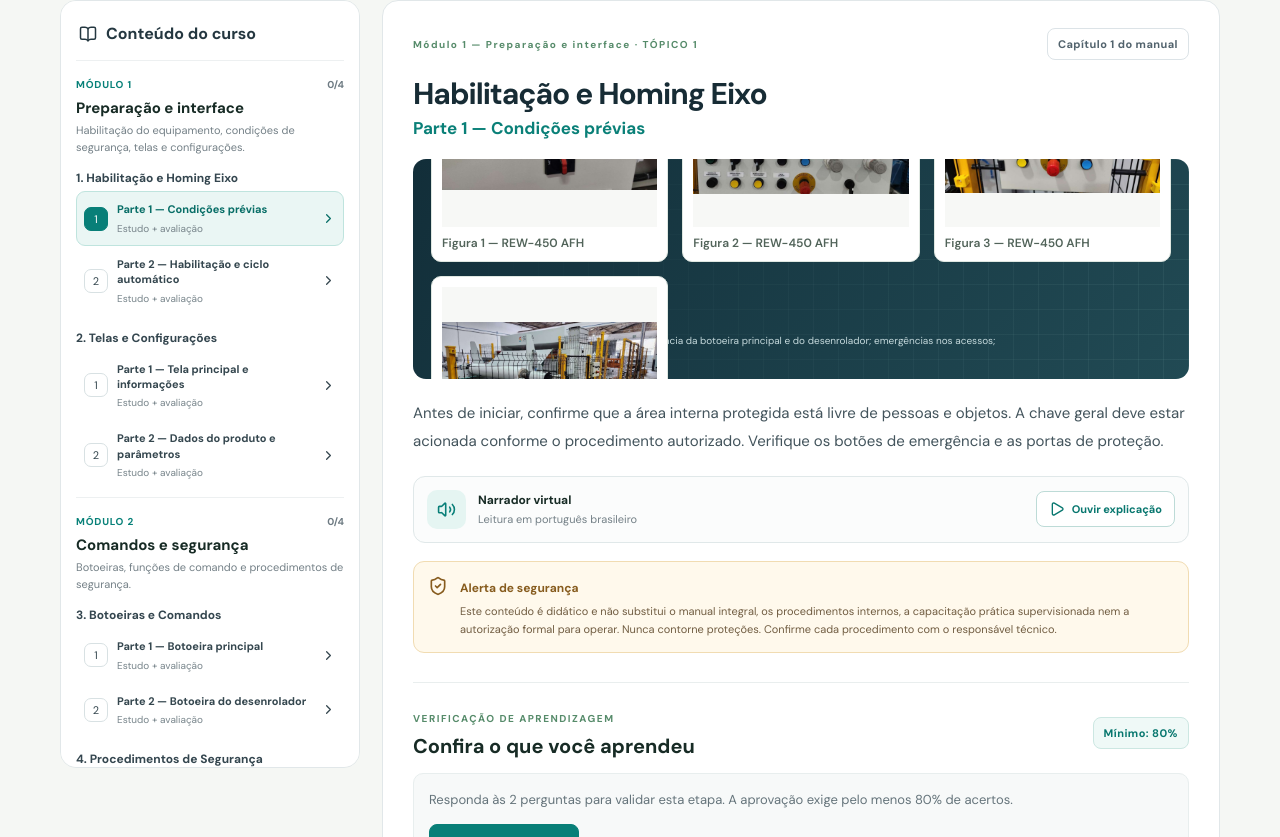
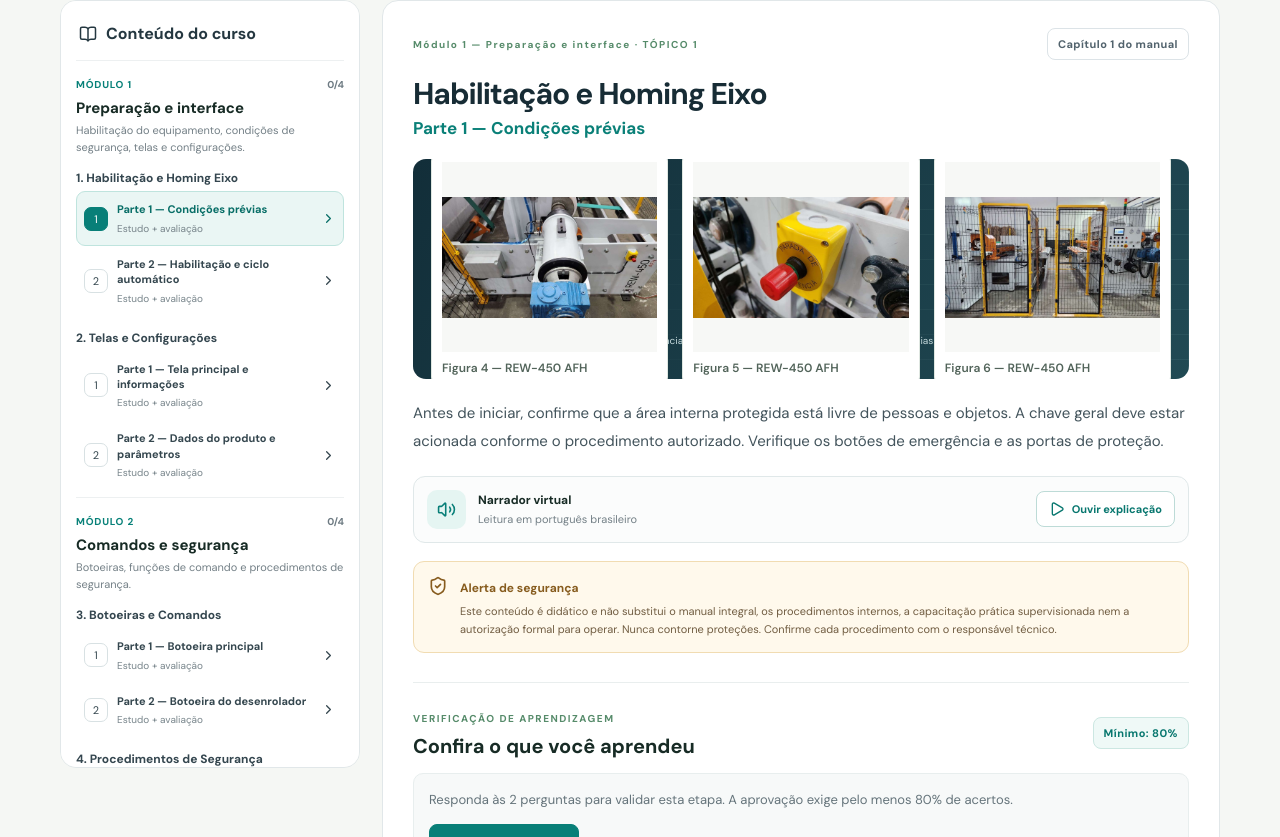
Before and after one commit to ambertelli/treinamento-virtual-industrial, a React (Vite) app: page / in a window 1280 px wide. Shown: the part 628-1465 px from the top of the page. Built offline with nearby package versions, Linux system fonts and the light colour scheme.

Commit message:
Corrigir nomes das figuras 4 a 7 no treinamento REW-450

```diff
--- a/src/App.jsx
+++ b/src/App.jsx
@@ -7,6 +7,10 @@ const figureFiles = {
   1: "figura-01-chave-geral.jpg",
   2: "figura-02-emergencia-botoeira-principal.jpg",
   3: "figura-03-emergencia-desenrolador.jpg",
+  4: "figura-04-emergencia-acesso-frontal-desenrolador.jpg",
+  5: "figura-05-emergencia-plano-saida.jpg",
+  6: "figura-06-porta-frontal-lado-movimento.jpg",
+  7: "figura-07-porta-frontal-lado-servico.jpg",
   8: "figura-08-porta-acesso-desenrolador.jpg",
   9: "figura-09-tela-principal.jpg",
   10: "figura-10-estatisticas-producao.jpg",
```
